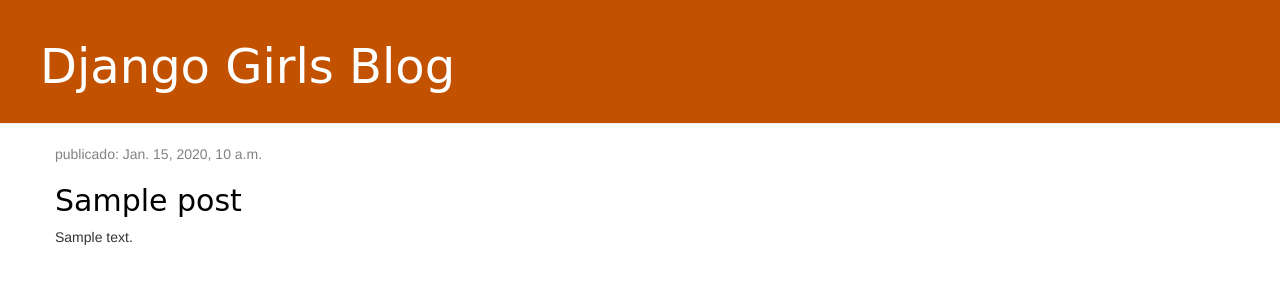
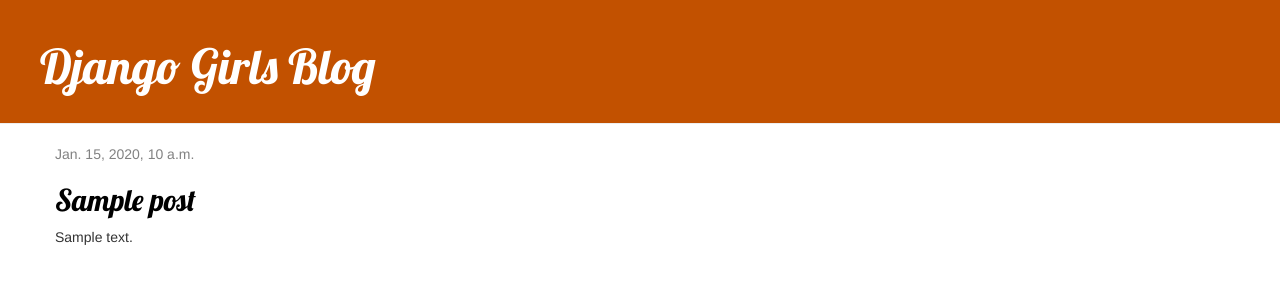
Before and after one commit to Gweskaine/my-first-blog, a Django app: template blog/templates/blog/post_list.html in a window 1280 px wide. Shown: the top 300 px of the page. Run offline with Django 3.2, Linux system fonts and the light colour scheme; the template is opened without the code that fills it: most values are stand-ins (such as "Sample title", 1, 10 or a date in 2020); some libraries are stand-ins or nearby versions.

Commit message:
creacion de la primera plantilla

```diff
--- /dev/null
+++ b/blog/templates/blog/base.html
@@ -0,0 +1,24 @@
+{% load static %}
+<!DOCTYPE html>
+<html lang="es">
+    <head>
+        <title>Django Girls blog</title>
+        <link rel="stylesheet" href="//maxcdn.bootstrapcdn.com/bootstrap/3.2.0/css/bootstrap.min.css">
+        <link rel="stylesheet" href="//maxcdn.bootstrapcdn.com/bootstrap/3.2.0/css/bootstrap-theme.min.css">
+        <link href='//fonts.googleapis.com/css?family=Lobster&subset=latin,latin-ext' rel='stylesheet' type='text/css'>
+        <link rel="stylesheet" href="{% static 'css/blog.css' %}">
+    </head>
+    <body>
+        <div class="page-header">
+            <h1><a href="/">Django Girls Blog</a></h1>
+        </div>
+        <div class="content container">
+            <div class="row">
+                <div class="col-md-8">
+                {% block content %}
+                {% endblock %}
+                </div>
+            </div>
+        </div>
+    </body>
+</html>
--- a/blog/templates/blog/post_list.html
+++ b/blog/templates/blog/post_list.html
@@ -1,34 +1,13 @@
-{% load static %}
-<!DOCTYPE html>
-<html lang="en">
-<head>
-    <meta charset="UTF-8">
-    <meta http-equiv="X-UA-Compatible" content="IE=edge">
-    <meta name="viewport" content="width=device-width, initial-scale=1.0">
-    <link rel="stylesheet" href="//maxcdn.bootstrapcdn.com/bootstrap/3.2.0/css/bootstrap.min.css">
-    <link rel="stylesheet" href="//maxcdn.bootstrapcdn.com/bootstrap/3.2.0/css/bootstrap-theme.min.css">
-    <link rel="stylesheet" href="{% static 'css/blog.css' %}">
-    <title>Django Girls blog</title>
-</head>
-<body>
-    <div class="page-header">
-        <h1><a href="/">Django Girls Blog</a></h1>
-    </div>
+{% extends 'blog/base.html' %}
 
-    <div class="content container">
-        <div class="row">
-            <div class="col-md-8">
+{% block content %}
     {% for post in posts %}
         <div class="post">
             <div class="date">
-                            <p>publicado: {{ post.published_date }}</p>
+                {{ post.published_date }}
             </div>
             <h2><a href="">{{ post.title }}</a></h2>
             <p>{{ post.text|linebreaksbr }}</p>
         </div>
     {% endfor %}
-            </div>
-        </div>
-    </div>
-</body>
-</html>
+{% endblock %}
```
Lines whose indentation alone changed are shown as unchanged.
